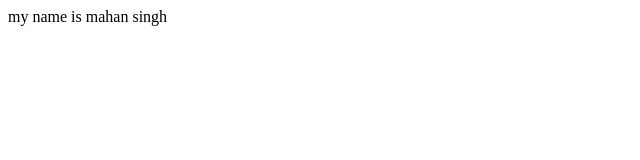
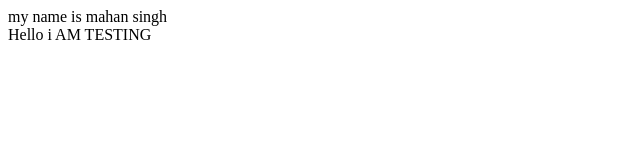
Before and after one commit to Hitler69/firstcode, a plain HTML site: page index.html in a window 1280 px wide. Shown: the whole page, without its empty margins (0-640 px from the left). Drawn offline with Linux system fonts and the light colour scheme.

Commit message:
I  have changed fir test

```diff
--- a/index.html
+++ b/index.html
@@ -5,6 +5,7 @@
 
 <body>
   <div> my name is mahan singh</div>
+  <div>Hello i AM TESTING</div>
 
 </body>
 
```
